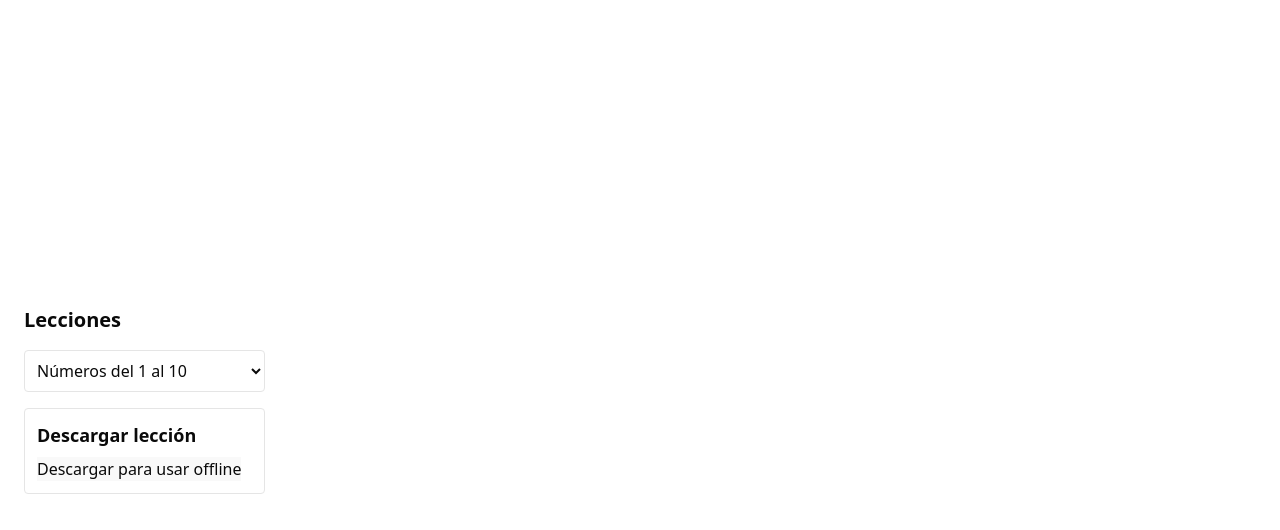
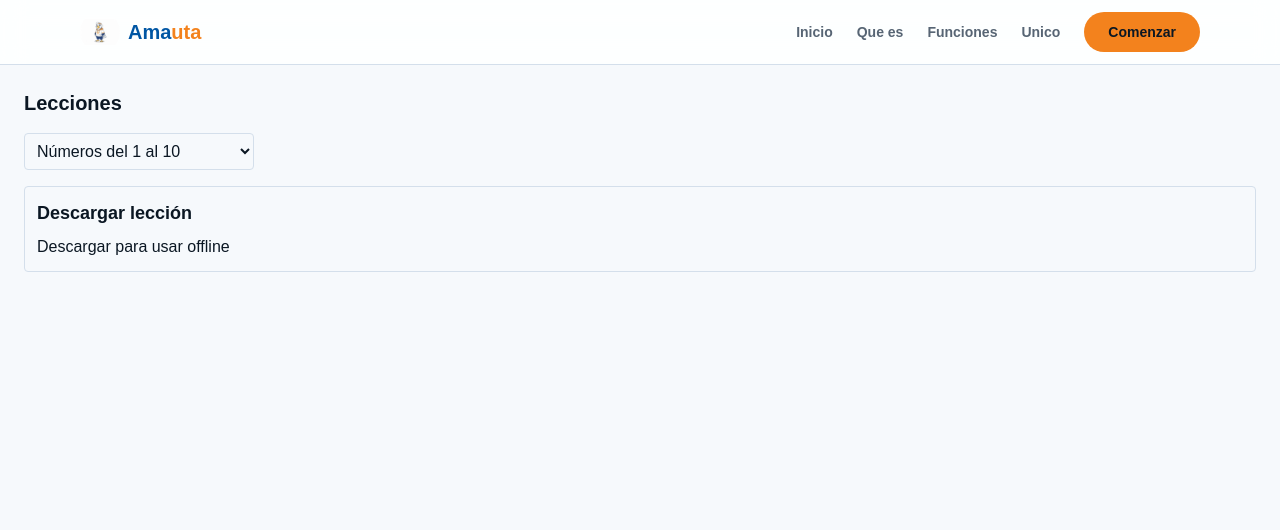
Before and after one commit to car9313/pwa-amauta, a React (Vite) app: page / in a window 1280 px wide. Shown: the top 530 px of the page. Built offline with nearby package versions, Linux system fonts and the light colour scheme.

Commit message:
Implementacion del componete header y creacion del css global de la aplicacion

```diff
--- a/src/App.tsx
+++ b/src/App.tsx
@@ -1,3 +1,4 @@
+import { Header } from './components/layout/header'
 import { UpdateToast } from './components/UpdateToast'
 import { LessonPage } from './pages/LessonPage'
 
@@ -5,6 +6,7 @@ import { LessonPage } from './pages/LessonPage'
 function App() {
   return (
     <>
+     <Header />
       <LessonPage />
       <UpdateToast />
     </>
--- /dev/null
+++ b/src/components/layout/header.tsx
@@ -0,0 +1,95 @@
+"use client"
+
+import { useState } from "react"
+import { Menu, X } from "lucide-react"
+import { Button } from "@/components/ui/button"
+
+const navLinks = [
+  { label: "Inicio", href: "#hero" },
+  { label: "Que es", href: "#que-es" },
+  { label: "Funciones", href: "#funciones" },
+  { label: "Unico", href: "#unico" },
+]
+
+export function Header() {
+  const [isOpen, setIsOpen] = useState(false)
+
+  return (
+    <header className="sticky top-0 z-50 bg-card/90 backdrop-blur-md border-b border-border">
+      <div className="mx-auto flex max-w-6xl items-center justify-between px-4 py-3">
+        <a href="#hero" className="flex items-center gap-2" aria-label="Amauta - Inicio">
+          <img
+            src="/icons/web-app-manifest-192x192.png"
+            alt=""
+            width={40}
+            height={40}
+            className="rounded-full"
+          />
+          <span className="text-xl font-bold text-primary">
+            Ama<span className="text-accent">uta</span>
+          </span>
+        </a>
+
+        {/* Desktop navigation */}
+        <nav className="hidden items-center gap-6 md:flex" aria-label="Navegacion principal">
+          {navLinks.map((link) => (
+            <a
+              key={link.href}
+              href={link.href}
+              className="text-sm font-semibold text-muted-foreground transition-colors hover:text-primary"
+            >
+              {link.label}
+            </a>
+          ))}
+          <Button
+            asChild
+            size="lg"
+            className="rounded-full bg-accent text-accent-foreground hover:bg-accent/90 font-bold"
+          >
+            <a href="#cta">Comenzar</a>
+          </Button>
+        </nav>
+
+        {/* Mobile menu button */}
+        <button
+          className="flex items-center justify-center rounded-lg p-2 text-foreground md:hidden"
+          onClick={() => setIsOpen(!isOpen)}
+          aria-expanded={isOpen}
+          aria-label={isOpen ? "Cerrar menu" : "Abrir menu"}
+        >
+          {isOpen ? <X className="h-6 w-6" /> : <Menu className="h-6 w-6" />}
+        </button>
+      </div>
+
+      {/* Mobile navigation */}
+      {isOpen && (
+        <nav
+          className="border-t border-border bg-card px-4 pb-4 pt-2 md:hidden"
+          aria-label="Navegacion movil"
+        >
+          <div className="flex flex-col gap-3">
+            {navLinks.map((link) => (
+              <a
+                key={link.href}
+                href={link.href}
+                onClick={() => setIsOpen(false)}
+                className="rounded-lg px-3 py-3 text-base font-semibold text-foreground transition-colors hover:bg-secondary"
+              >
+                {link.label}
+              </a>
+            ))}
+            <Button
+              asChild
+              size="lg"
+              className="mt-2 w-full rounded-full bg-accent text-accent-foreground hover:bg-accent/90 font-bold"
+            >
+              <a href="#cta" onClick={() => setIsOpen(false)}>
+                Comenzar
+              </a>
+            </Button>
+          </div>
+        </nav>
+      )}
+    </header>
+  )
+}
--- a/src/index.css
+++ b/src/index.css
@@ -4,128 +4,53 @@
 
 @custom-variant dark (&:is(.dark *));
 
-@theme {
-  --color-primary: #2563eb;
-  --color-secondary: #fb923c;
-  --color-soft-bg: #f8faff;
-}
+:root {
+  --background: oklch(0.98 0.005 250);
+  --foreground: oklch(0.20 0.03 250);
+  --card: oklch(1 0 0);
+  --card-foreground: oklch(0.20 0.03 250);
+  --popover: oklch(1 0 0);
+  --popover-foreground: oklch(0.20 0.03 250);
+  --primary: oklch(0.45 0.15 250);
+  --primary-foreground: oklch(0.99 0 0);
+  --secondary: oklch(0.92 0.02 250);
+  --secondary-foreground: oklch(0.25 0.05 250);
+  --muted: oklch(0.95 0.01 250);
+  --muted-foreground: oklch(0.50 0.03 250);
+  --accent: oklch(0.72 0.17 55);
+  --accent-foreground: oklch(0.20 0.03 250);
+  --destructive: oklch(0.577 0.245 27.325);
+  --destructive-foreground: oklch(0.577 0.245 27.325);
+  --border: oklch(0.90 0.02 250);
+  --input: oklch(0.90 0.02 250);
+  --ring: oklch(0.45 0.15 250);
+  --chart-1: oklch(0.45 0.15 250);
+  --chart-2: oklch(0.72 0.17 55);
+  --chart-3: oklch(0.60 0.12 250);
+  --chart-4: oklch(0.80 0.14 55);
+  --chart-5: oklch(0.55 0.10 250);
+  --radius: 0.75rem;
+  --sidebar: oklch(0.985 0 0);
+  --sidebar-foreground: oklch(0.20 0.03 250);
+  --sidebar-primary: oklch(0.45 0.15 250);
+  --sidebar-primary-foreground: oklch(0.985 0 0);
+  --sidebar-accent: oklch(0.95 0.01 250);
+  --sidebar-accent-foreground: oklch(0.20 0.03 250);
+  --sidebar-border: oklch(0.90 0.02 250);
+  --sidebar-ring: oklch(0.45 0.15 250);
 
-:root {
-  font-family: system-ui, Avenir, Helvetica, Arial, sans-serif;
-  line-height: 1.5;
-  font-weight: 400;
-
-  color-scheme: light dark;
-  color: rgba(255, 255, 255, 0.87);
-  background-color: #242424;
-
-  font-synthesis: none;
-  text-rendering: optimizeLegibility;
-  -webkit-font-smoothing: antialiased;
-  -moz-osx-font-smoothing: grayscale;
-  --radius: 0.625rem;
-  --background: oklch(1 0 0);
-  --foreground: oklch(0.145 0 0);
-  --card: oklch(1 0 0);
-  --card-foreground: oklch(0.145 0 0);
-  --popover: oklch(1 0 0);
-  --popover-foreground: oklch(0.145 0 0);
-  --primary: oklch(0.205 0 0);
-  --primary-foreground: oklch(0.985 0 0);
-  --secondary: oklch(0.97 0 0);
-  --secondary-foreground: oklch(0.205 0 0);
-  --muted: oklch(0.97 0 0);
-  --muted-foreground: oklch(0.556 0 0);
-  --accent: oklch(0.97 0 0);
-  --accent-foreground: oklch(0.205 0 0);
-  --destructive: oklch(0.577 0.245 27.325);
-  --border: oklch(0.922 0 0);
-  --input: oklch(0.922 0 0);
-  --ring: oklch(0.708 0 0);
-  --chart-1: oklch(0.646 0.222 41.116);
-  --chart-2: oklch(0.6 0.118 184.704);
-  --chart-3: oklch(0.398 0.07 227.392);
-  --chart-4: oklch(0.828 0.189 84.429);
-  --chart-5: oklch(0.769 0.188 70.08);
-  --sidebar: oklch(0.985 0 0);
-  --sidebar-foreground: oklch(0.145 0 0);
-  --sidebar-primary: oklch(0.205 0 0);
-  --sidebar-primary-foreground: oklch(0.985 0 0);
-  --sidebar-accent: oklch(0.97 0 0);
-  --sidebar-accent-foreground: oklch(0.205 0 0);
-  --sidebar-border: oklch(0.922 0 0);
-  --sidebar-ring: oklch(0.708 0 0);
-}
-/*
-a {
-  font-weight: 500;
-  color: #646cff;
-  text-decoration: inherit;
-}
-a:hover {
-  color: #535bf2;
-}
- */
-body {
-  margin: 0;
-  display: flex;
-  place-items: center;
-  min-width: 320px;
-  min-height: 100vh;
-}
-
-/* h1 {
-  font-size: 3.2em;
-  line-height: 1.1;
-}
-
-button {
-  border-radius: 8px;
-  border: 1px solid transparent;
-  padding: 0.6em 1.2em;
-  font-size: 1em;
-  font-weight: 500;
-  font-family: inherit;
-  background-color: #1a1a1a;
-  cursor: pointer;
-  transition: border-color 0.25s;
-}
-button:hover {
-  border-color: #646cff;
-}
-button:focus,
-button:focus-visible {
-  outline: 4px auto -webkit-focus-ring-color;
-}
- */
-@media (prefers-color-scheme: light) {
-  :root {
-    color: #213547;
-    background-color: #ffffff;
-  }
-  a:hover {
-    color: #747bff;
-  }
-  button {
-    background-color: #f9f9f9;
-  }
-}
-
-@media (prefers-reduced-motion: reduce) {
-  * {
-    animation-duration: 0.001ms !important;
-    transition-duration: 0.001ms !important;
-  }
+  /* Custom Amauta tokens */
+  --amauta-blue: oklch(0.45 0.15 250);
+  --amauta-blue-light: oklch(0.92 0.04 250);
+  --amauta-blue-dark: oklch(0.30 0.12 250);
+  --amauta-orange: oklch(0.72 0.17 55);
+  --amauta-orange-light: oklch(0.92 0.06 55);
+  --amauta-warm-white: oklch(0.98 0.005 55);
 }
 
 @theme inline {
-  --radius-sm: calc(var(--radius) - 4px);
-  --radius-md: calc(var(--radius) - 2px);
-  --radius-lg: var(--radius);
-  --radius-xl: calc(var(--radius) + 4px);
-  --radius-2xl: calc(var(--radius) + 8px);
-  --radius-3xl: calc(var(--radius) + 12px);
-  --radius-4xl: calc(var(--radius) + 16px);
+  --font-sans: 'Nunito', 'Nunito Fallback', sans-serif;
+  --font-mono: 'Geist Mono', 'Geist Mono Fallback';
   --color-background: var(--background);
   --color-foreground: var(--foreground);
   --color-card: var(--card);
@@ -141,6 +66,7 @@ button:focus-visible {
   --color-accent: var(--accent);
   --color-accent-foreground: var(--accent-foreground);
   --color-destructive: var(--destructive);
+  --color-destructive-foreground: var(--destructive-foreground);
   --color-border: var(--border);
   --color-input: var(--input);
   --color-ring: var(--ring);
@@ -149,6 +75,10 @@ button:focus-visible {
   --color-chart-3: var(--chart-3);
   --color-chart-4: var(--chart-4);
   --color-chart-5: var(--chart-5);
+  --radius-sm: calc(var(--radius) - 4px);
+  --radius-md: calc(var(--radius) - 2px);
+  --radius-lg: var(--radius);
+  --radius-xl: calc(var(--radius) + 4px);
   --color-sidebar: var(--sidebar);
   --color-sidebar-foreground: var(--sidebar-foreground);
   --color-sidebar-primary: var(--sidebar-primary);
@@ -157,47 +87,173 @@ button:focus-visible {
   --color-sidebar-accent-foreground: var(--sidebar-accent-foreground);
   --color-sidebar-border: var(--sidebar-border);
   --color-sidebar-ring: var(--sidebar-ring);
-}
-
-.dark {
-  --background: oklch(0.145 0 0);
-  --foreground: oklch(0.985 0 0);
-  --card: oklch(0.205 0 0);
-  --card-foreground: oklch(0.985 0 0);
-  --popover: oklch(0.205 0 0);
-  --popover-foreground: oklch(0.985 0 0);
-  --primary: oklch(0.922 0 0);
-  --primary-foreground: oklch(0.205 0 0);
-  --secondary: oklch(0.269 0 0);
-  --secondary-foreground: oklch(0.985 0 0);
-  --muted: oklch(0.269 0 0);
-  --muted-foreground: oklch(0.708 0 0);
-  --accent: oklch(0.269 0 0);
-  --accent-foreground: oklch(0.985 0 0);
-  --destructive: oklch(0.704 0.191 22.216);
-  --border: oklch(1 0 0 / 10%);
-  --input: oklch(1 0 0 / 15%);
-  --ring: oklch(0.556 0 0);
-  --chart-1: oklch(0.488 0.243 264.376);
-  --chart-2: oklch(0.696 0.17 162.48);
-  --chart-3: oklch(0.769 0.188 70.08);
-  --chart-4: oklch(0.627 0.265 303.9);
-  --chart-5: oklch(0.645 0.246 16.439);
-  --sidebar: oklch(0.205 0 0);
-  --sidebar-foreground: oklch(0.985 0 0);
-  --sidebar-primary: oklch(0.488 0.243 264.376);
-  --sidebar-primary-foreground: oklch(0.985 0 0);
-  --sidebar-accent: oklch(0.269 0 0);
-  --sidebar-accent-foreground: oklch(0.985 0 0);
-  --sidebar-border: oklch(1 0 0 / 10%);
-  --sidebar-ring: oklch(0.556 0 0);
+  --color-amauta-blue: var(--amauta-blue);
+  --color-amauta-blue-light: var(--amauta-blue-light);
+  --color-amauta-blue-dark: var(--amauta-blue-dark);
+  --color-amauta-orange: var(--amauta-orange);
+  --color-amauta-orange-light: var(--amauta-orange-light);
+  --color-amauta-warm-white: var(--amauta-warm-white);
 }
 
 @layer base {
   * {
     @apply border-border outline-ring/50;
   }
+  html {
+    scroll-behavior: smooth;
+  }
   body {
     @apply bg-background text-foreground;
   }
 }
+
+/* Smooth animations with reduced motion support */
+@media (prefers-reduced-motion: reduce) {
+  *,
+  *::before,
+  *::after {
+    animation-duration: 0.01ms !important;
+    animation-iteration-count: 1 !important;
+    transition-duration: 0.01ms !important;
+    scroll-behavior: auto !important;
+  }
+}
+
+/* Gentle float animation for mascot */
+@keyframes float {
+  0%, 100% { transform: translateY(0); }
+  50% { transform: translateY(-12px); }
+}
+
+.animate-float {
+  animation: float 3s ease-in-out infinite;
+}
+
+/* Float gentle (background circles) */
+@keyframes floatGentle {
+  0%, 100% { transform: translateY(0) scale(1); }
+  50% { transform: translateY(-20px) scale(1.05); }
+}
+
+.animate-float-gentle {
+  animation: floatGentle 6s ease-in-out infinite;
+}
+
+@keyframes floatGentleReverse {
+  0%, 100% { transform: translateY(0) scale(1); }
+  50% { transform: translateY(15px) scale(0.95); }
+}
+
+.animate-float-gentle-reverse {
+  animation: floatGentleReverse 5s ease-in-out infinite;
+}
+
+/* Floating icons */
+@keyframes iconFloat {
+  0%, 100% {
+    transform: translateY(0) rotate(0deg);
+    opacity: 0.6;
+  }
+  25% {
+    transform: translateY(-12px) rotate(5deg);
+    opacity: 1;
+  }
+  50% {
+    transform: translateY(-6px) rotate(-3deg);
+    opacity: 0.8;
+  }
+  75% {
+    transform: translateY(-16px) rotate(2deg);
+    opacity: 1;
+  }
+}
+
+.animate-icon-float {
+  animation: iconFloat 5s ease-in-out infinite;
+}
+
+/* Wave animation */
+@keyframes wave {
+  0%, 100% { transform: translateX(0); }
+  50% { transform: translateX(-2%); }
+}
+
+.animate-wave {
+  animation: wave 8s ease-in-out infinite;
+}
+
+.animate-wave-slow {
+  animation: wave 12s ease-in-out infinite reverse;
+}
+
+/* Pulse ring behind mascot */
+@keyframes pulseRing {
+  0%, 100% { transform: scale(1); opacity: 0.3; }
+  50% { transform: scale(1.08); opacity: 0.6; }
+}
+
+.animate-pulse-ring {
+  animation: pulseRing 3s ease-in-out infinite;
+}
+
+/* Bounce gentle for speech bubble */
+@keyframes bounceGentle {
+  0%, 100% { transform: translateY(0); }
+  50% { transform: translateY(-6px); }
+}
+
+.animate-bounce-gentle {
+  animation: bounceGentle 2s ease-in-out infinite;
+}
+
+/* Sparkle animation */
+@keyframes sparkle {
+  0%, 100% {
+    transform: scale(1) rotate(0deg);
+    opacity: 0.7;
+  }
+  50% {
+    transform: scale(1.3) rotate(15deg);
+    opacity: 1;
+  }
+}
+
+.animate-sparkle {
+  animation: sparkle 2s ease-in-out infinite;
+}
+
+/* Color shift for "uta" text */
+@keyframes colorShift {
+  0%, 100% { filter: brightness(1); }
+  50% { filter: brightness(1.15); }
+}
+
+.animate-color-shift {
+  animation: colorShift 3s ease-in-out infinite;
+}
+
+/* Fade in up animation */
+@keyframes fadeInUp {
+  from {
+    opacity: 0;
+    transform: translateY(20px);
+  }
+  to {
+    opacity: 1;
+    transform: translateY(0);
+  }
+}
+
+.animate-fade-in-up {
+  animation: fadeInUp 0.6s ease-out forwards;
+}
+
+/* Subtle pulse for CTA */
+@keyframes gentlePulse {
+  0%, 100% { transform: scale(1); }
+  50% { transform: scale(1.03); }
+}
+
+.animate-gentle-pulse {
+  animation: gentlePulse 2s ease-in-out infinite;
+}
```
